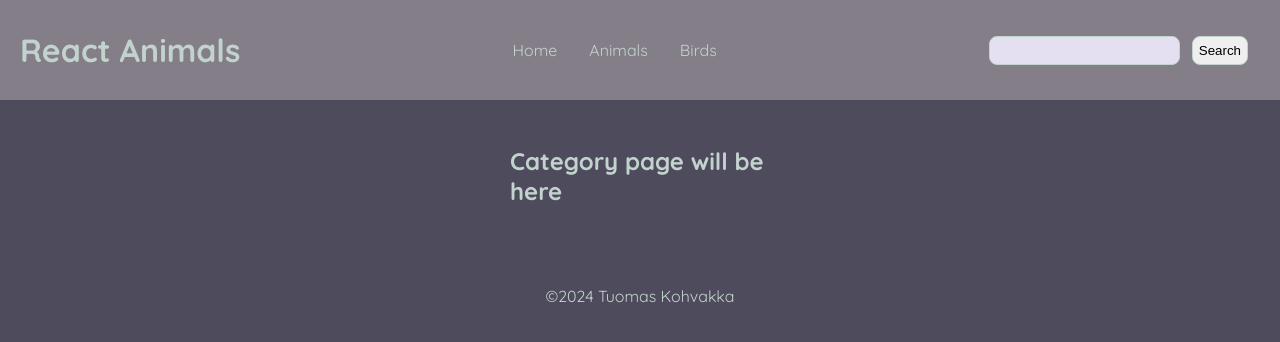
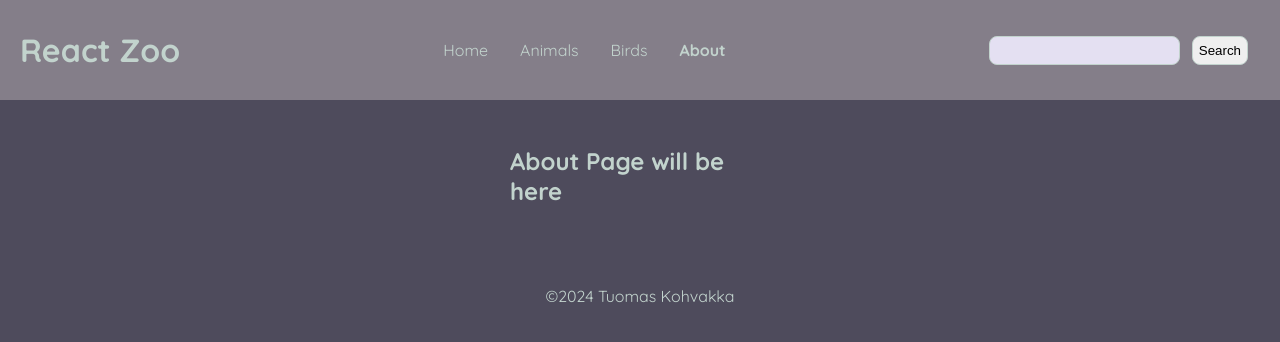
Before and after one commit to tauoms/react-zoo, a React (Vite) app: page /about in a window 1280 px wide. Shown: the top 342 px of the page. Built offline with nearby package versions, Linux system fonts and the light colour scheme.

Commit message:
Create AboutPage, add links to h1 and about in Header

```diff
--- a/src/App.jsx
+++ b/src/App.jsx
@@ -6,6 +6,7 @@ import { RouterProvider, createBrowserRouter } from "react-router-dom";
 import HomePage from "./routes/HomePage";
 import { useState } from "react";
 import { animals, birds, insects } from "./animalsList";
+import AboutPage from "./routes/AboutPage";
 
 function App() {
   const [zoo, setZoo] = useState({ animals, birds, insects });
@@ -18,6 +19,7 @@ function App() {
       element: <Root />,
       children: [
         { path: ":category", element: <CategoryPage {...zoo} /> },
+        { path: "/about", element: <AboutPage /> },
         // Add about page here
       ],
     },
--- a/src/components/Header.jsx
+++ b/src/components/Header.jsx
@@ -1,10 +1,12 @@
-import { NavLink } from "react-router-dom";
+import { NavLink, Link } from "react-router-dom";
 
 const Header = () => {
   return (
     <>
       <header>
-        <h1>React Animals</h1>
+        <Link to="/">
+          <h1>React Zoo</h1>
+        </Link>
         <nav>
           <ul>
             <li>
@@ -15,6 +17,9 @@ const Header = () => {
             </li>
             <li>
               <NavLink to="/birds">Birds</NavLink>
+            </li>
+            <li>
+              <NavLink to="/about">About</NavLink>
             </li>
           </ul>
         </nav>
--- /dev/null
+++ b/src/routes/AboutPage.jsx
@@ -0,0 +1,5 @@
+const AboutPage = () => {
+  return <h2>About Page will be here</h2>;
+};
+
+export default AboutPage;
```
